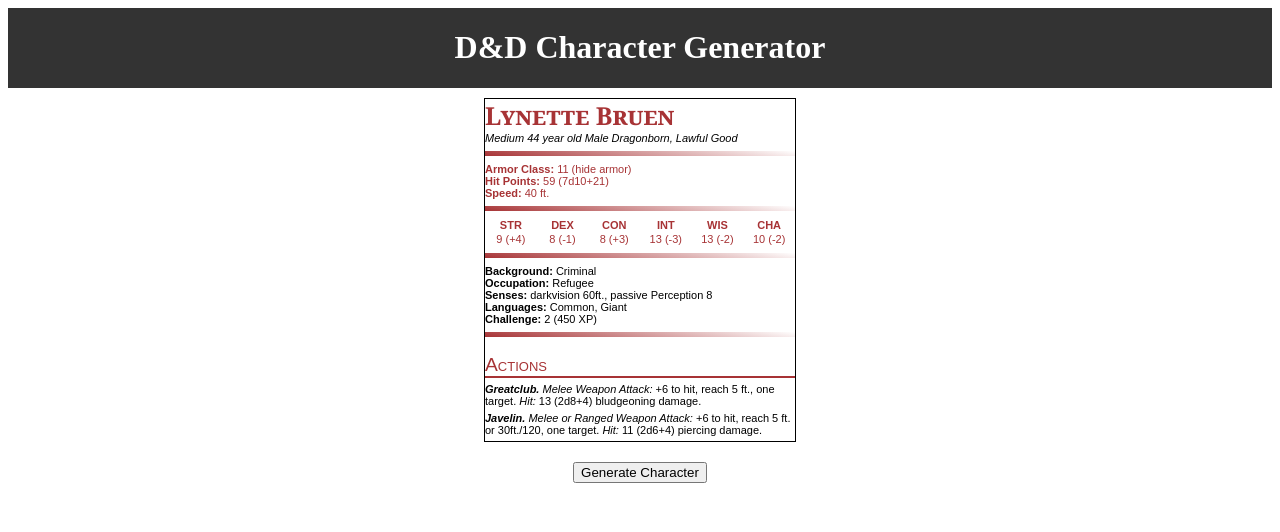
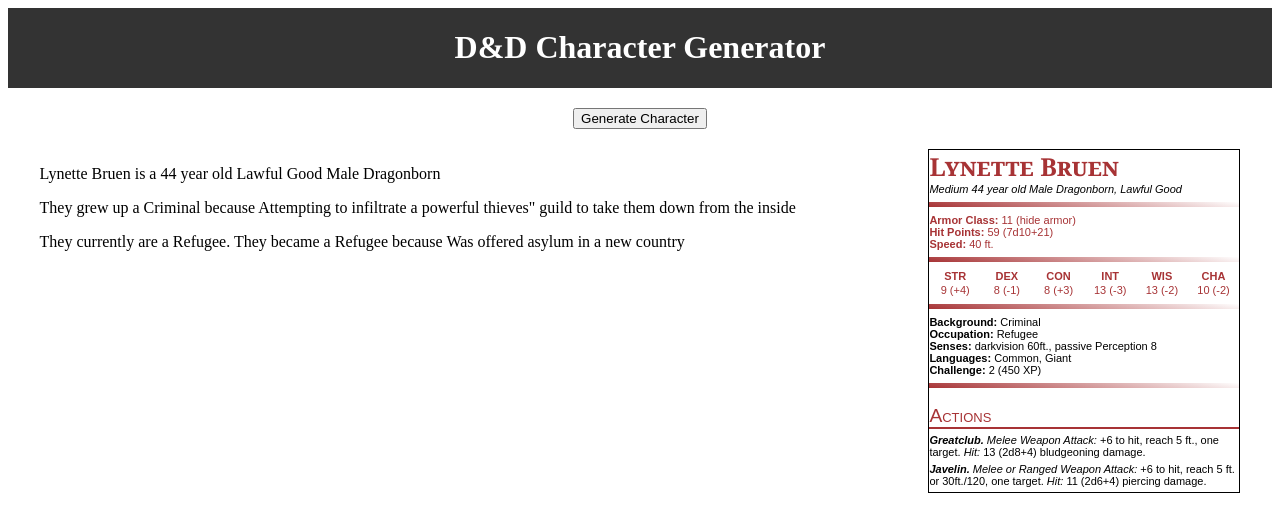
Before and after one commit to codymccormick/Character-Generator, a SvelteKit app: page / in a window 1280 px wide. Shown: the top 532 px of the page. Built offline with nearby package versions, Linux system fonts and the light colour scheme.

Commit message:
Reorganized elements on page

```diff
--- a/src/routes/StatBlock.svelte
+++ b/src/routes/StatBlock.svelte
@@ -9,7 +9,23 @@
 	});
 </script>
 
+<div id="button">
+	<button
+		on:click={() => {
+			character = generateCharacter();
+		}}
+	>
+		Generate Character
+	</button>
+</div>
+
 <main>
+	<div class="characterDescription">
+		<p>{character.name} is a {character.age} year old {character.alignment} {character.gender} {character.race}</p>
+		<p>They grew up a {character.background} because {character.backgroundReason}</p>
+		<p>They currently are a {character.occupation}. They became a {character.occupation} because {character.occupationReason}</p>
+	</div>
+
 	<div
 		id="statBlock"
 		contenteditable="true"
@@ -85,30 +101,28 @@
 	</div>
 </main>
 
-<div id="button">
-	<button
-		on:click={() => {
-			character = generateCharacter();
-		}}
-	>
-		Generate Character
-	</button>
-</div>
-
 <style>
 	main {
 		display: flex;
 		justify-content: center;
+		width: 95%;
+		margin: auto
 	}
 
 	#button {
 		display: flex;
 		justify-content: center;
 		margin-top: 20px;
+		margin-bottom: 20px;
 	}
 
 	#statBlock {
-		border: 1px solid black;
+    border: 1px solid black;
+    margin-left: auto;
+  }
+
+	.characterDescription {
+		justify-content: flex-start;
 	}
 	.gradient {
 		background: linear-gradient(10deg, #a73335, white);
```
